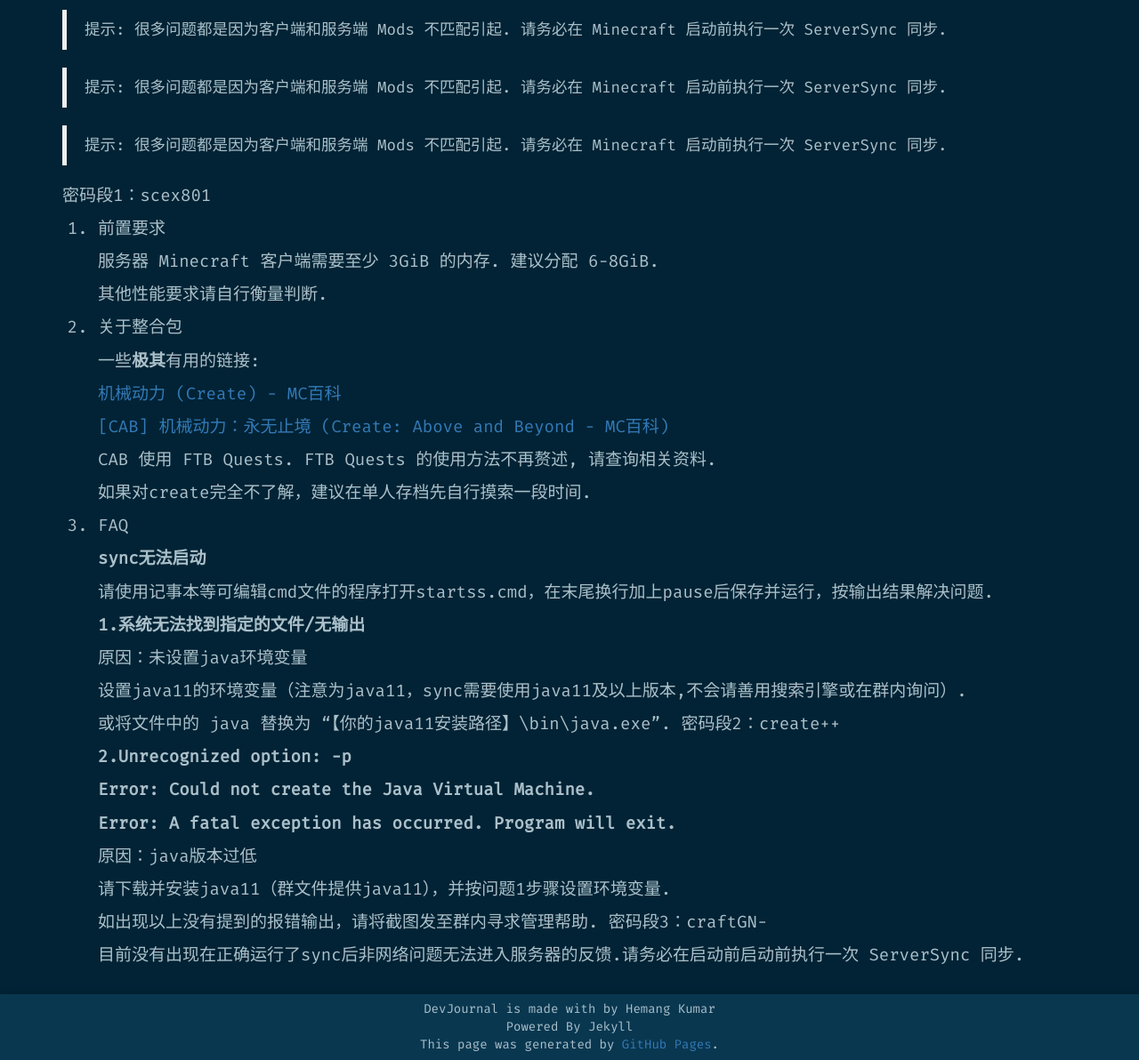
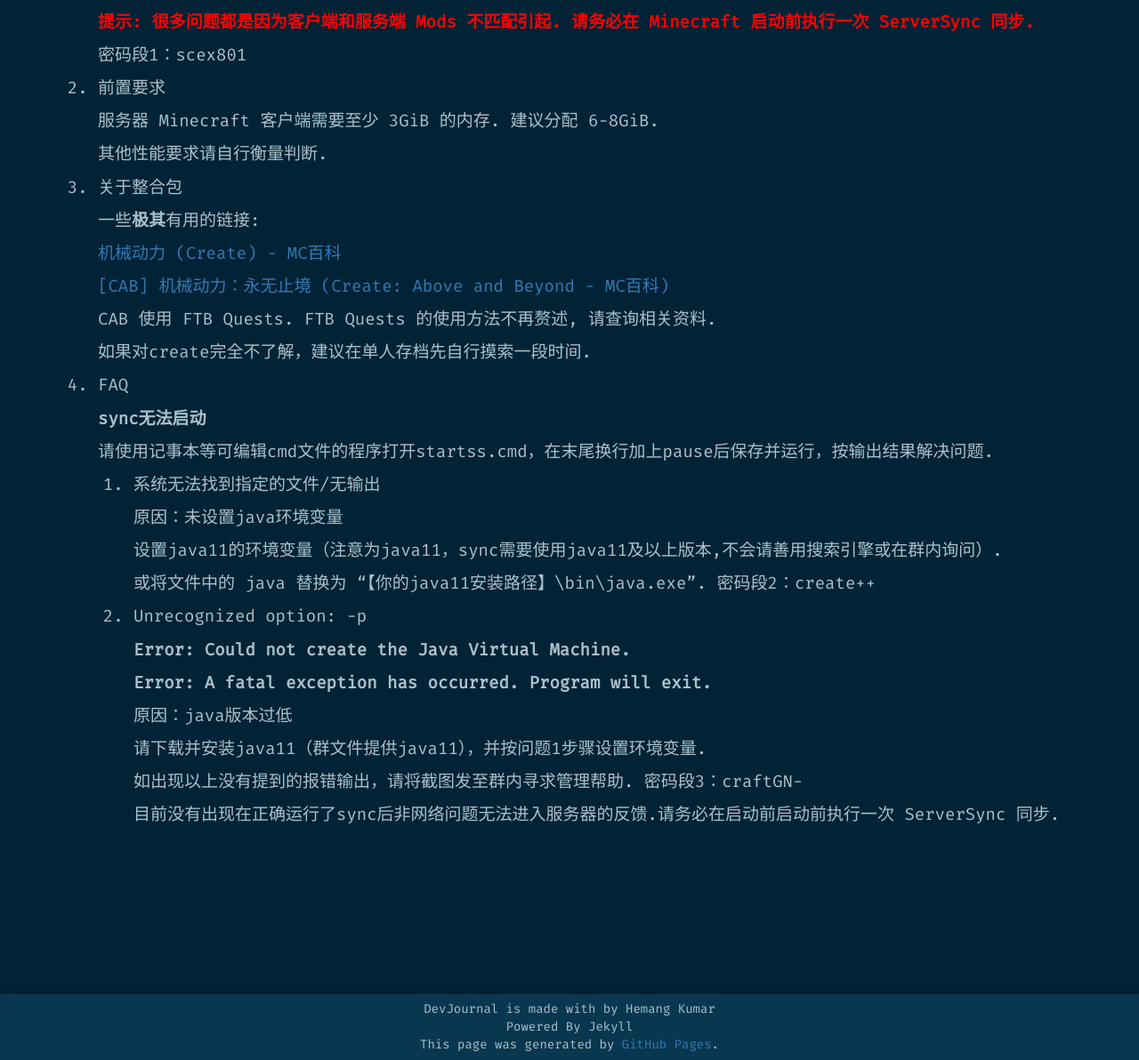
Before and after one commit to x051130x/x051130x.github.io, a Jekyll site: the page built from _posts/2022-8-19-guide.md, in a window 1280 px wide and 1400 px high, scrolled down 966 px. Shown: the part 208-1400 px from the top of the window at 89% size. Built offline with Jekyll 4.4.1, drawn with Linux system fonts in a browser that asks for light colours; nearby versions of some CDN libraries; some web fonts are replaced.

Commit message:
Update 2022-8-19-guide.md

```diff
--- a/_posts/2022-8-19-guide.md
+++ b/_posts/2022-8-19-guide.md
@@ -38,11 +38,7 @@ title: 入服指南 | Space Creator EX
 
    关于 PCL 2 的使用方法不再赘述. ServerSync 的使用方法可以参考其 GitHub 仓库的 Wiki.
 
->  提示: 很多问题都是因为客户端和服务端 Mods 不匹配引起. 请务必在 Minecraft 启动前执行一次 ServerSync 同步.
-
->  提示: 很多问题都是因为客户端和服务端 Mods 不匹配引起. 请务必在 Minecraft 启动前执行一次 ServerSync 同步.
-
->  提示: 很多问题都是因为客户端和服务端 Mods 不匹配引起. 请务必在 Minecraft 启动前执行一次 ServerSync 同步.
+    <span style="font-weight=72px; color:red; font-weight: bold;">提示: 很多问题都是因为客户端和服务端 Mods 不匹配引起. 请务必在 Minecraft 启动前执行一次 ServerSync 同步.</span>
 
    密码段1：scex801
 
@@ -70,24 +66,24 @@ title: 入服指南 | Space Creator EX
 
 	请使用记事本等可编辑cmd文件的程序打开startss.cmd，在末尾换行加上pause后保存并运行，按输出结果解决问题.
 
-	**1.系统无法找到指定的文件/无输出**
+	1. 系统无法找到指定的文件/无输出
 
-	原因：未设置java环境变量
+        原因：未设置java环境变量
 
-	设置java11的环境变量（注意为java11，sync需要使用java11及以上版本,不会请善用搜索引擎或在群内询问）.
+        设置java11的环境变量（注意为java11，sync需要使用java11及以上版本,不会请善用搜索引擎或在群内询问）.
 
-	或将文件中的 java 替换为 "【你的java11安装路径】\bin\java.exe". 密码段2：create++
+        或将文件中的 java 替换为 "【你的java11安装路径】\bin\java.exe". 密码段2：create++
 
-	**2.Unrecognized option: -p**
+	2. Unrecognized option: -p
 
-	  **Error: Could not create the Java Virtual Machine.**
+        **Error: Could not create the Java Virtual Machine.**
 
-	  **Error: A fatal exception has occurred. Program will exit.**
+        **Error: A fatal exception has occurred. Program will exit.**
 
-	原因：java版本过低
+        原因：java版本过低
 
-	请下载并安装java11（群文件提供java11），并按问题1步骤设置环境变量.
+        请下载并安装java11（群文件提供java11），并按问题1步骤设置环境变量.
 
-    如出现以上没有提到的报错输出，请将截图发至群内寻求管理帮助. 密码段3：craftGN-
+        如出现以上没有提到的报错输出，请将截图发至群内寻求管理帮助. 密码段3：craftGN-
 
-    目前没有出现在正确运行了sync后非网络问题无法进入服务器的反馈.请务必在启动前启动前执行一次 ServerSync 同步.
+        目前没有出现在正确运行了sync后非网络问题无法进入服务器的反馈.请务必在启动前启动前执行一次 ServerSync 同步.
```
